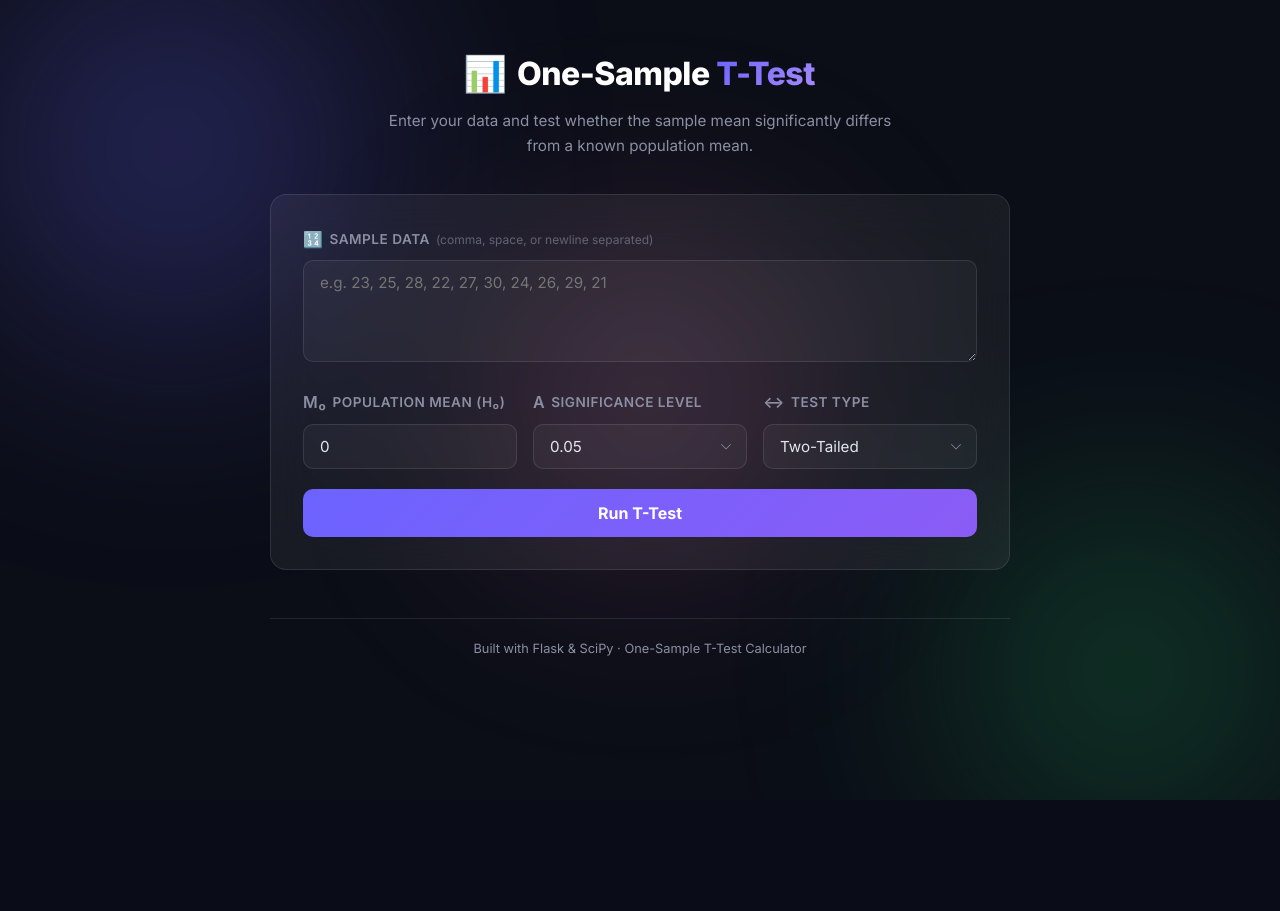
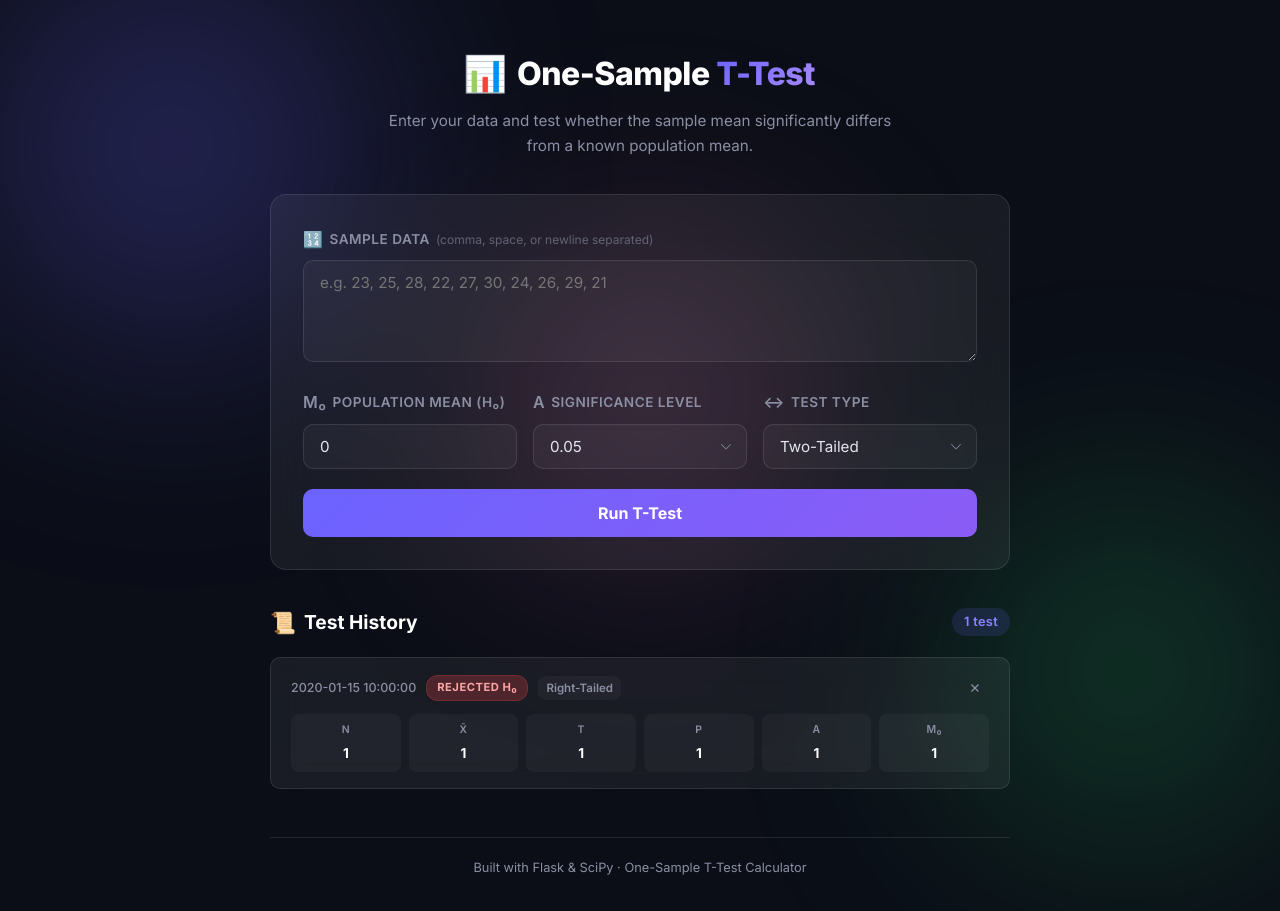
Before and after one commit to JashVakharia34/one-sample-ttest, a Flask app: page / in a window 1280 px wide. Before the commit the page ends 800 px from the top, so only its background shows below. Run offline with Flask 3, Linux system fonts and the light colour scheme; tables that the repository leaves empty hold one stand-in row (values such as "Sample post").

Commit message:
Add PostgreSQL test history

```diff
--- a/app.py
+++ b/app.py
@@ -1,10 +1,74 @@
+import os
+from datetime import datetime, timezone
 from flask import Flask, render_template, request, jsonify  # type: ignore[import-not-found]
 import numpy as np  # type: ignore[import-not-found]
 from scipy import stats  # type: ignore[import-not-found]
+from flask_sqlalchemy import SQLAlchemy  # type: ignore[import-not-found]
 
 app = Flask(__name__)
 
+# Database configuration — uses DATABASE_URL env var on Render, falls back to local SQLite
+database_url = os.environ.get('DATABASE_URL', 'sqlite:///local.db')
+# Render provides postgres:// but SQLAlchemy needs postgresql://
+if database_url.startswith('postgres://'):
+    database_url = database_url.replace('postgres://', 'postgresql://', 1)
 
+app.config['SQLALCHEMY_DATABASE_URI'] = database_url
+app.config['SQLALCHEMY_TRACK_MODIFICATIONS'] = False
+
+db = SQLAlchemy(app)
+
+
+# ── Database Model ──────────────────────────────────────────────
+class TestResult(db.Model):  # type: ignore[name-defined]
+    __tablename__ = 'test_results'
+
+    id = db.Column(db.Integer, primary_key=True)
+    created_at = db.Column(db.DateTime, default=lambda: datetime.now(timezone.utc))
+    sample_data = db.Column(db.Text, nullable=False)
+    population_mean = db.Column(db.Float, nullable=False)
+    alpha = db.Column(db.Float, nullable=False)
+    tail = db.Column(db.String(10), nullable=False)
+    n = db.Column(db.Integer, nullable=False)
+    sample_mean = db.Column(db.Float, nullable=False)
+    sample_std = db.Column(db.Float, nullable=False)
+    standard_error = db.Column(db.Float, nullable=False)
+    t_statistic = db.Column(db.Float, nullable=False)
+    degrees_of_freedom = db.Column(db.Integer, nullable=False)
+    p_value = db.Column(db.Float, nullable=False)
+    ci_lower = db.Column(db.Float, nullable=False)
+    ci_upper = db.Column(db.Float, nullable=False)
+    reject_null = db.Column(db.Boolean, nullable=False)
+    conclusion = db.Column(db.Text, nullable=False)
+
+    def to_dict(self):
+        return {
+            'id': self.id,
+            'created_at': self.created_at.strftime('%Y-%m-%d %H:%M:%S') if self.created_at else None,
+            'sample_data': self.sample_data,
+            'population_mean': self.population_mean,
+            'alpha': self.alpha,
+            'tail': self.tail,
+            'n': self.n,
+            'sample_mean': self.sample_mean,
+            'sample_std': self.sample_std,
+            'standard_error': self.standard_error,
+            't_statistic': self.t_statistic,
+            'degrees_of_freedom': self.degrees_of_freedom,
+            'p_value': self.p_value,
+            'ci_lower': self.ci_lower,
+            'ci_upper': self.ci_upper,
+            'reject_null': self.reject_null,
+            'conclusion': self.conclusion,
+        }
+
+
+# Auto-create tables on startup
+with app.app_context():
+    db.create_all()
+
+
+# ── Routes ──────────────────────────────────────────────────────
 @app.route('/')
 def index():
     return render_template('index.html')
@@ -63,6 +127,18 @@ def calculate():
         t_val = float(t_stat)
         p_val = float(p_value)
 
+        # Build conclusion text
+        if reject:
+            conclusion = (
+                f"Reject the null hypothesis (p = {round(p_val, 4)} < α = {alpha}). "  # type: ignore[call-overload]
+                f"There is significant evidence that the population mean differs from {pop_mean}."
+            )
+        else:
+            conclusion = (
+                f"Fail to reject the null hypothesis (p = {round(p_val, 4)} ≥ α = {alpha}). "  # type: ignore[call-overload]
+                f"There is not enough evidence to conclude that the population mean differs from {pop_mean}."
+            )
+
         # Descriptive statistics
         result = {
             'n': len(sample),
@@ -78,14 +154,32 @@ def calculate():
             'ci_upper': round(ci_upper, 6),  # type: ignore[call-overload]
             'reject_null': reject,
             'tail': tail,
-            'conclusion': (
-                f"Reject the null hypothesis (p = {round(p_val, 4)} < α = {alpha}). "  # type: ignore[call-overload]
-                f"There is significant evidence that the population mean differs from {pop_mean}."
-                if reject else
-                f"Fail to reject the null hypothesis (p = {round(p_val, 4)} ≥ α = {alpha}). "  # type: ignore[call-overload]
-                f"There is not enough evidence to conclude that the population mean differs from {pop_mean}."
-            ),
+            'conclusion': conclusion,
         }
+
+        # Save to database
+        record = TestResult(**{  # type: ignore[call-arg]
+            'sample_data': sample_str,
+            'population_mean': pop_mean,
+            'alpha': alpha,
+            'tail': tail,
+            'n': result['n'],
+            'sample_mean': result['sample_mean'],
+            'sample_std': result['sample_std'],
+            'standard_error': result['standard_error'],
+            't_statistic': result['t_statistic'],
+            'degrees_of_freedom': df,
+            'p_value': result['p_value'],
+            'ci_lower': result['ci_lower'],
+            'ci_upper': result['ci_upper'],
+            'reject_null': reject,
+            'conclusion': conclusion,
+        })
+        db.session.add(record)
+        db.session.commit()
+
+        result['id'] = record.id
+        result['created_at'] = record.created_at.strftime('%Y-%m-%d %H:%M:%S') if record.created_at else None
 
         return jsonify(result)
 
@@ -95,5 +189,21 @@ def calculate():
         return jsonify({'error': str(e)}), 500
 
 
+@app.route('/history')
+def history():
+    """Return the last 50 test results, newest first."""
+    results = TestResult.query.order_by(TestResult.created_at.desc()).limit(50).all()
+    return jsonify([r.to_dict() for r in results])
+
+
+@app.route('/history/<int:record_id>', methods=['DELETE'])
+def delete_history(record_id):
+    """Delete a single test result by ID."""
+    record = TestResult.query.get_or_404(record_id)
+    db.session.delete(record)
+    db.session.commit()
+    return jsonify({'success': True})
+
+
 if __name__ == '__main__':
     app.run(debug=True)
--- a/requirements.txt
+++ b/requirements.txt
@@ -2,3 +2,5 @@ flask
 gunicorn
 numpy
 scipy
+flask-sqlalchemy
+psycopg2-binary
--- a/static/script.js
+++ b/static/script.js
@@ -6,6 +6,9 @@ const form = document.getElementById('ttest-form');
 const submitBtn = document.getElementById('submit-btn');
 const errorMsg = document.getElementById('error-msg');
 const resultsSection = document.getElementById('results-section');
+
+// Load history on page load
+document.addEventListener('DOMContentLoaded', loadHistory);
 
 form.addEventListener('submit', async (e) => {
     e.preventDefault();
@@ -36,6 +39,7 @@ form.addEventListener('submit', async (e) => {
         }
 
         renderResults(data);
+        loadHistory(); // Refresh history after new calculation
     } catch (err) {
         errorMsg.textContent = err.message;
         errorMsg.classList.add('show');
@@ -99,3 +103,77 @@ function renderResults(d) {
         }, 80 * i);
     });
 }
+
+
+// ── History ────────────────────────────────────────────────────
+
+async function loadHistory() {
+    try {
+        const res = await fetch('/history');
+        const data = await res.json();
+
+        const list = document.getElementById('history-list');
+        const empty = document.getElementById('history-empty');
+        const count = document.getElementById('history-count');
+
+        if (data.length === 0) {
+            empty.style.display = 'block';
+            count.textContent = '';
+            // Remove all history items but keep the empty message
+            list.querySelectorAll('.history-item').forEach(el => el.remove());
+            return;
+        }
+
+        empty.style.display = 'none';
+        count.textContent = `${data.length} test${data.length > 1 ? 's' : ''}`;
+
+        list.innerHTML = '';
+        list.appendChild(empty); // Re-add hidden empty message
+        empty.style.display = 'none';
+
+        data.forEach((item, i) => {
+            const card = document.createElement('div');
+            card.className = 'history-item';
+            card.style.animationDelay = `${i * 0.05}s`;
+
+            const tailLabel = item.tail === 'two' ? 'Two-Tailed' : item.tail === 'left' ? 'Left-Tailed' : 'Right-Tailed';
+            const verdictClass = item.reject_null ? 'reject' : 'accept';
+            const verdictText = item.reject_null ? 'Rejected H₀' : 'Failed to Reject H₀';
+
+            card.innerHTML = `
+                <div class="history-item-top">
+                    <div class="history-meta">
+                        <span class="history-date">${item.created_at}</span>
+                        <span class="history-badge ${verdictClass}">${verdictText}</span>
+                        <span class="history-tail">${tailLabel}</span>
+                    </div>
+                    <button class="history-delete" onclick="deleteHistory(${item.id})" title="Delete this record">✕</button>
+                </div>
+                <div class="history-stats">
+                    <div class="history-stat"><span>n</span><strong>${item.n}</strong></div>
+                    <div class="history-stat"><span>x̄</span><strong>${item.sample_mean}</strong></div>
+                    <div class="history-stat"><span>t</span><strong>${item.t_statistic}</strong></div>
+                    <div class="history-stat"><span>p</span><strong>${item.p_value}</strong></div>
+                    <div class="history-stat"><span>α</span><strong>${item.alpha}</strong></div>
+                    <div class="history-stat"><span>μ₀</span><strong>${item.population_mean}</strong></div>
+                </div>
+            `;
+
+            list.appendChild(card);
+        });
+
+    } catch (err) {
+        console.error('Failed to load history:', err);
+    }
+}
+
+async function deleteHistory(id) {
+    try {
+        const res = await fetch(`/history/${id}`, { method: 'DELETE' });
+        if (res.ok) {
+            loadHistory();
+        }
+    } catch (err) {
+        console.error('Failed to delete:', err);
+    }
+}
--- a/static/style.css
+++ b/static/style.css
@@ -3,7 +3,9 @@
    =================================================== */
 
 /* ---------- Reset & Base ---------- */
-*, *::before, *::after {
+*,
+*::before,
+*::after {
     margin: 0;
     padding: 0;
     box-sizing: border-box;
@@ -83,16 +85,33 @@ body {
 }
 
 @keyframes blobDrift1 {
-    0%   { transform: translate(0, 0) scale(1); }
-    100% { transform: translate(80px, 60px) scale(1.15); }
+    0% {
+        transform: translate(0, 0) scale(1);
+    }
+
+    100% {
+        transform: translate(80px, 60px) scale(1.15);
+    }
 }
+
 @keyframes blobDrift2 {
-    0%   { transform: translate(0, 0) scale(1); }
-    100% { transform: translate(-60px, -50px) scale(1.2); }
+    0% {
+        transform: translate(0, 0) scale(1);
+    }
+
+    100% {
+        transform: translate(-60px, -50px) scale(1.2);
+    }
 }
+
 @keyframes blobDrift3 {
-    0%   { transform: translate(-50%, -50%) scale(1); }
-    100% { transform: translate(-40%, -55%) scale(1.1); }
+    0% {
+        transform: translate(-50%, -50%) scale(1);
+    }
+
+    100% {
+        transform: translate(-40%, -55%) scale(1.1);
+    }
 }
 
 /* ---------- Layout ---------- */
@@ -124,8 +143,15 @@ body {
 }
 
 @keyframes pulse {
-    0%, 100% { transform: scale(1); }
-    50%      { transform: scale(1.12); }
+
+    0%,
+    100% {
+        transform: scale(1);
+    }
+
+    50% {
+        transform: scale(1.12);
+    }
 }
 
 .header h1 {
@@ -278,14 +304,16 @@ select option {
     width: 22px;
     height: 22px;
     margin: -11px 0 0 -11px;
-    border: 3px solid rgba(255,255,255,0.3);
+    border: 3px solid rgba(255, 255, 255, 0.3);
     border-top-color: #fff;
     border-radius: 50%;
     animation: spin 0.7s linear infinite;
 }
 
 @keyframes spin {
-    to { transform: rotate(360deg); }
+    to {
+        transform: rotate(360deg);
+    }
 }
 
 /* ---------- Error ---------- */
@@ -320,6 +348,7 @@ select option {
         opacity: 0;
         transform: translateY(24px);
     }
+
     to {
         opacity: 1;
         transform: translateY(0);
@@ -327,8 +356,13 @@ select option {
 }
 
 @keyframes fadeIn {
-    from { opacity: 0; }
-    to   { opacity: 1; }
+    from {
+        opacity: 0;
+    }
+
+    to {
+        opacity: 1;
+    }
 }
 
 /* Verdict Banner */
@@ -382,7 +416,7 @@ select option {
 
 .stat-card:hover {
     transform: translateY(-3px);
-    box-shadow: 0 8px 24px rgba(0,0,0,0.2);
+    box-shadow: 0 8px 24px rgba(0, 0, 0, 0.2);
 }
 
 .stat-card.highlight {
@@ -429,7 +463,7 @@ select option {
     padding: 8px 0;
 }
 
-.hypothesis-row + .hypothesis-row {
+.hypothesis-row+.hypothesis-row {
     border-top: 1px solid var(--glass-border);
 }
 
@@ -443,6 +477,188 @@ select option {
 .hyp-text {
     font-size: 1rem;
     color: var(--text);
+}
+
+/* ---------- History Section ---------- */
+.history-section {
+    margin-top: 36px;
+}
+
+.history-header {
+    display: flex;
+    align-items: center;
+    justify-content: space-between;
+    margin-bottom: 18px;
+}
+
+.history-header h2 {
+    font-size: 1.2rem;
+    font-weight: 700;
+    color: #fff;
+    display: flex;
+    align-items: center;
+    gap: 8px;
+}
+
+.history-icon {
+    font-size: 1.3rem;
+}
+
+.history-count {
+    font-size: 0.8rem;
+    font-weight: 600;
+    color: var(--accent-light);
+    background: rgba(108, 99, 255, 0.15);
+    padding: 4px 12px;
+    border-radius: 20px;
+    letter-spacing: 0.3px;
+}
+
+.history-empty {
+    text-align: center;
+    color: var(--text-muted);
+    font-size: 0.9rem;
+    padding: 32px 16px;
+    background: var(--glass);
+    border: 1px dashed var(--glass-border);
+    border-radius: var(--radius);
+}
+
+.history-list {
+    display: flex;
+    flex-direction: column;
+    gap: 12px;
+}
+
+.history-item {
+    background: var(--glass);
+    border: 1px solid var(--glass-border);
+    border-radius: var(--radius-sm);
+    padding: 16px 20px;
+    backdrop-filter: blur(16px);
+    -webkit-backdrop-filter: blur(16px);
+    transition: transform var(--transition), box-shadow var(--transition);
+    animation: historySlideIn 0.35s ease both;
+}
+
+.history-item:hover {
+    transform: translateY(-2px);
+    box-shadow: 0 6px 24px rgba(0, 0, 0, 0.2);
+}
+
+@keyframes historySlideIn {
+    from {
+        opacity: 0;
+        transform: translateY(12px);
+    }
+
+    to {
+        opacity: 1;
+        transform: translateY(0);
+    }
+}
+
+.history-item-top {
+    display: flex;
+    align-items: center;
+    justify-content: space-between;
+    margin-bottom: 12px;
+}
+
+.history-meta {
+    display: flex;
+    align-items: center;
+    gap: 10px;
+    flex-wrap: wrap;
+}
+
+.history-date {
+    font-size: 0.78rem;
+    color: var(--text-muted);
+    font-weight: 500;
+}
+
+.history-badge {
+    font-size: 0.7rem;
+    font-weight: 700;
+    text-transform: uppercase;
+    letter-spacing: 0.5px;
+    padding: 3px 10px;
+    border-radius: 12px;
+}
+
+.history-badge.reject {
+    background: var(--red-glow);
+    color: #fca5a5;
+    border: 1px solid rgba(239, 68, 68, 0.25);
+}
+
+.history-badge.accept {
+    background: var(--green-glow);
+    color: #86efac;
+    border: 1px solid rgba(34, 197, 94, 0.25);
+}
+
+.history-tail {
+    font-size: 0.72rem;
+    font-weight: 600;
+    color: var(--text-muted);
+    background: var(--surface);
+    padding: 3px 8px;
+    border-radius: 8px;
+}
+
+.history-delete {
+    background: none;
+    border: 1px solid transparent;
+    color: var(--text-muted);
+    font-size: 0.85rem;
+    cursor: pointer;
+    width: 28px;
+    height: 28px;
+    border-radius: 8px;
+    display: flex;
+    align-items: center;
+    justify-content: center;
+    transition: all var(--transition);
+    flex-shrink: 0;
+}
+
+.history-delete:hover {
+    color: var(--red);
+    background: var(--red-glow);
+    border-color: rgba(239, 68, 68, 0.25);
+}
+
+.history-stats {
+    display: grid;
+    grid-template-columns: repeat(6, 1fr);
+    gap: 8px;
+}
+
+.history-stat {
+    text-align: center;
+    padding: 8px 4px;
+    background: var(--surface);
+    border-radius: 8px;
+}
+
+.history-stat span {
+    display: block;
+    font-size: 0.65rem;
+    font-weight: 600;
+    text-transform: uppercase;
+    color: var(--text-muted);
+    margin-bottom: 4px;
+    letter-spacing: 0.3px;
+}
+
+.history-stat strong {
+    display: block;
+    font-size: 0.85rem;
+    font-weight: 700;
+    color: #fff;
+    word-break: break-all;
 }
 
 /* ---------- Footer ---------- */
@@ -476,6 +692,10 @@ select option {
         grid-template-columns: repeat(2, 1fr);
     }
 
+    .history-stats {
+        grid-template-columns: repeat(3, 1fr);
+    }
+
     .card {
         padding: 20px;
     }
--- a/templates/index.html
+++ b/templates/index.html
@@ -1,13 +1,17 @@
 <!DOCTYPE html>
 <html lang="en">
+
 <head>
     <meta charset="UTF-8">
     <meta name="viewport" content="width=device-width, initial-scale=1.0">
     <title>One-Sample T-Test Calculator</title>
-    <meta name="description" content="Perform a one-sample t-test with descriptive statistics, p-value, confidence intervals, and hypothesis decision. Beautiful, fast, and free.">
-    <link href="https://fonts.googleapis.com/css2?family=Inter:wght@300;400;500;600;700;800&display=swap" rel="stylesheet">
+    <meta name="description"
+        content="Perform a one-sample t-test with descriptive statistics, p-value, confidence intervals, and hypothesis decision. Beautiful, fast, and free.">
+    <link href="https://fonts.googleapis.com/css2?family=Inter:wght@300;400;500;600;700;800&display=swap"
+        rel="stylesheet">
     <link rel="stylesheet" href="{{ url_for('static', filename='style.css') }}">
 </head>
+
 <body>
 
     <!-- Animated background blobs -->
@@ -22,7 +26,8 @@
                 <span class="logo-icon">📊</span>
                 <h1>One-Sample <span class="accent">T-Test</span></h1>
             </div>
-        <p class="subtitle">Enter your data and test whether the sample mean significantly differs from a known population mean.</p>
+            <p class="subtitle">Enter your data and test whether the sample mean significantly differs from a known
+                population mean.</p>
         </header>
 
         <!-- Main Card -->
@@ -34,7 +39,8 @@
                         <span class="label-icon">🔢</span> Sample Data
                         <span class="label-hint">(comma, space, or newline separated)</span>
                     </label>
-                <textarea id="sample-data" name="sample_data" rows="4" placeholder="e.g. 23, 25, 28, 22, 27, 30, 24, 26, 29, 21" required></textarea>
+                    <textarea id="sample-data" name="sample_data" rows="4"
+                        placeholder="e.g. 23, 25, 28, 22, 27, 30, 24, 26, 29, 21" required></textarea>
                 </div>
 
                 <!-- Parameters Row -->
@@ -138,6 +144,17 @@
             </div>
         </section>
 
+        <!-- History Section -->
+        <section class="history-section" id="history-section">
+            <div class="history-header">
+                <h2><span class="history-icon">📜</span> Test History</h2>
+                <span class="history-count" id="history-count"></span>
+            </div>
+            <div class="history-list" id="history-list">
+                <p class="history-empty" id="history-empty">No tests recorded yet. Run a t-test to see it here.</p>
+            </div>
+        </section>
+
         <footer class="footer">
             <p>Built with Flask &amp; SciPy · One-Sample T-Test Calculator</p>
         </footer>
@@ -145,4 +162,5 @@
 
     <script src="{{ url_for('static', filename='script.js') }}"></script>
 </body>
+
 </html>
```
Also changed, not shown: 1 other file. Lines whose indentation alone changed are shown as unchanged.
